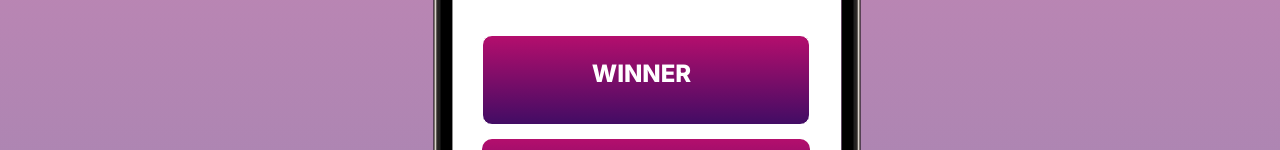
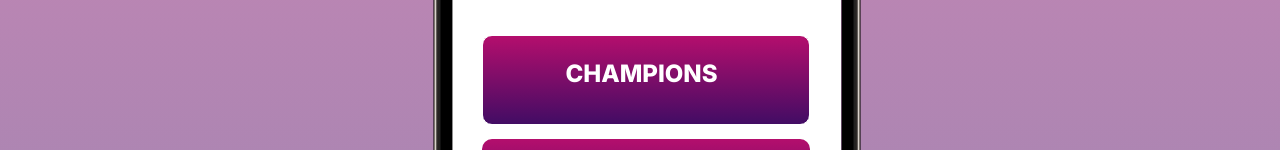
Before and after one commit to naveennuwantha/scifest2024, a plain HTML site: page Quiz Competition/index.html in a window 1280 px wide. Shown: the part 457-607 px from the top of the page. Drawn offline with nearby package versions, Linux system fonts and the light colour scheme.

Commit message:
Update index.html

```diff
--- a/Quiz Competition/index.html
+++ b/Quiz Competition/index.html
@@ -29,7 +29,7 @@
           <div class="rectangle-2"></div>
           <div class="rectangle-3"></div>
           <div class="button-container">
-            <a href="Winners\WINNER\WINNER.html" class="button">WINNER</a>
+            <a href="Winners\WINNER\WINNER.html" class="button">CHAMPIONS</a>
             <a href="Winners\1ST RUNNER UP\1ST RUNNER UP.html" class="button3">1ST RUNNER UP</a>
             <a href="Winners\2ND RUNNER UP\2ND RUNNER UP.html" class="button2">2ND RUNNER UP</a>
           </div>
```
